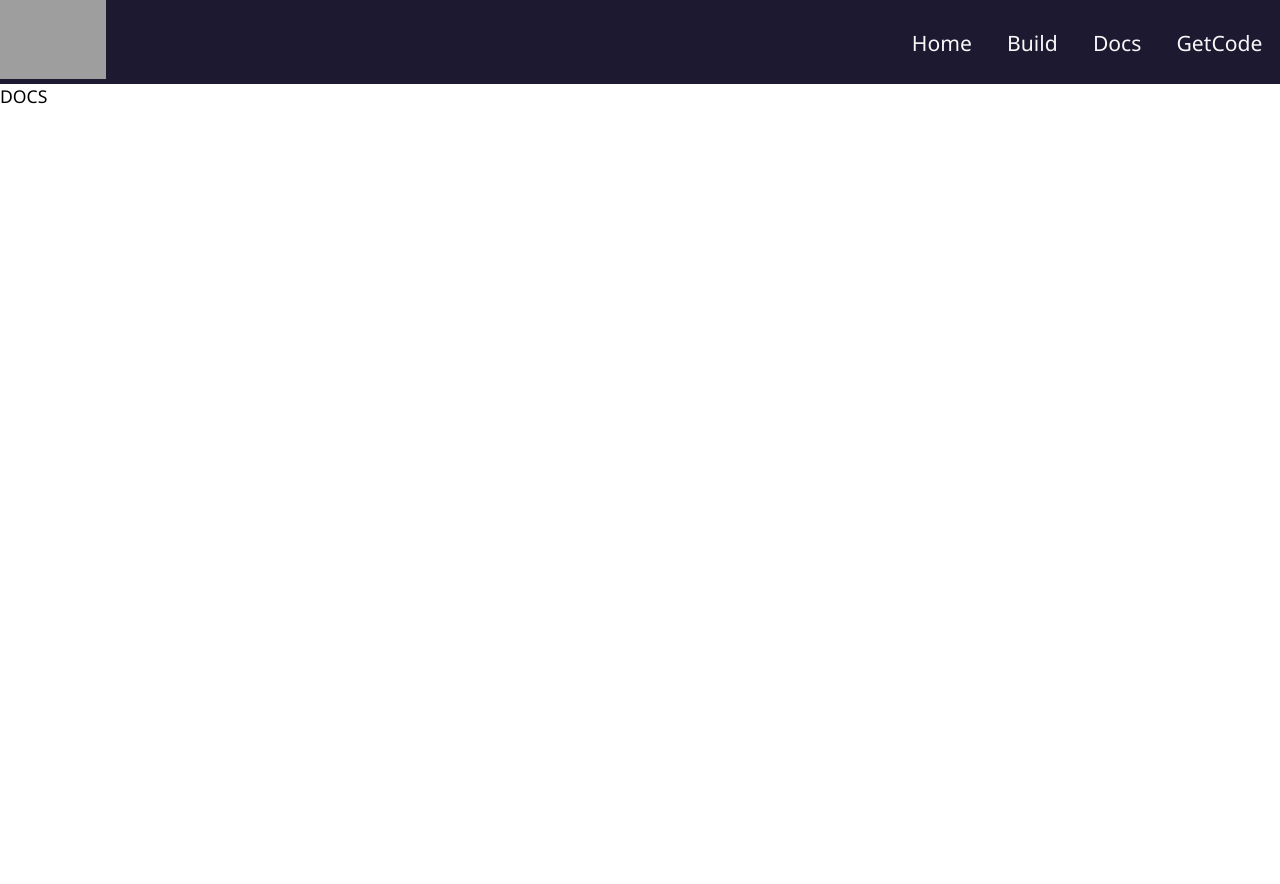
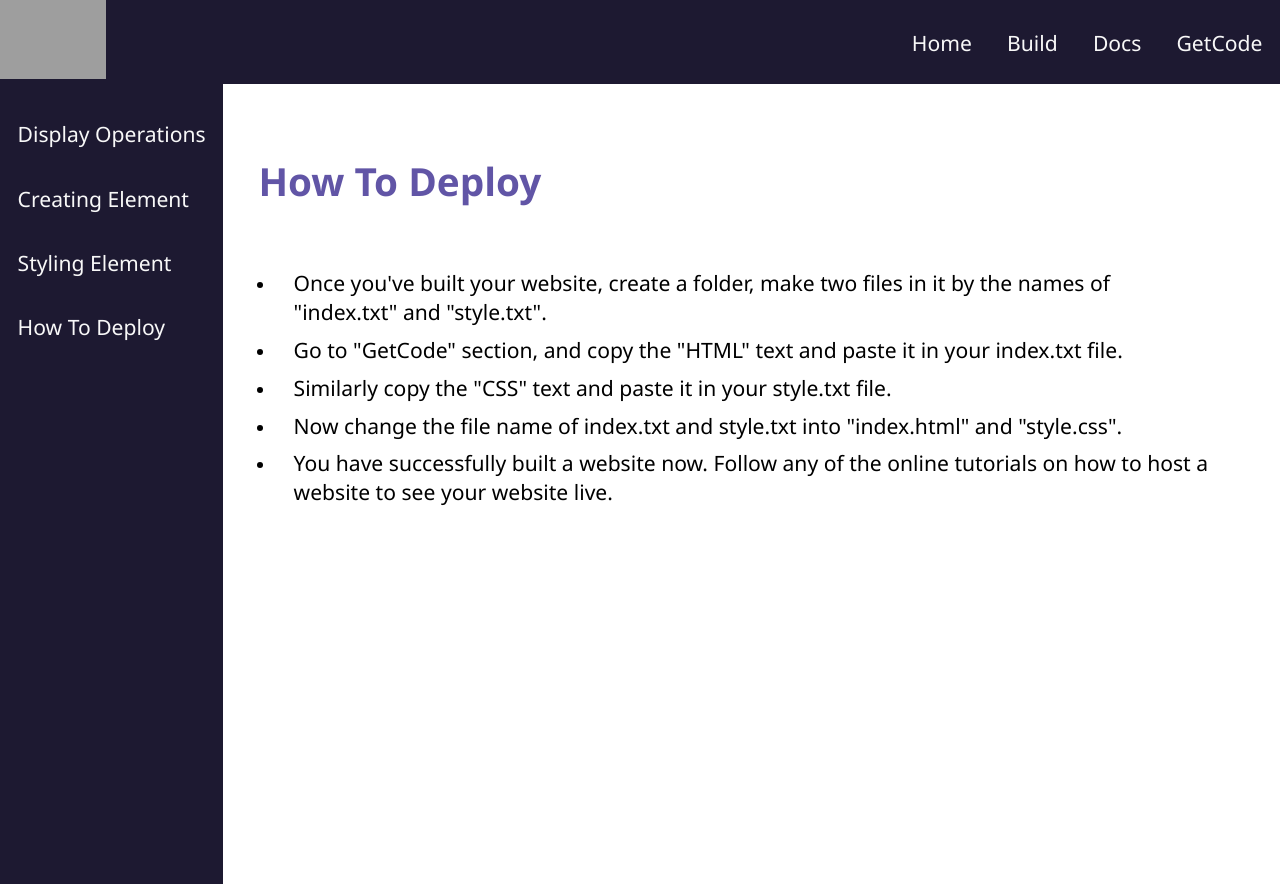
Before and after one commit to MingganM/WebBuilder, a React (Create React App) app: page /Docs/how-to-deploy in a window 1280 px wide. Before the commit the page ends 800 px from the top, so only its background shows below. Built offline with nearby package versions, Linux system fonts and the light colour scheme; grey boxes are pictures that could not be loaded.

Commit message:
v1.02 - Added docs and add attribute error handler

```diff
--- a/src/App.scss
+++ b/src/App.scss
@@ -38,3 +38,4 @@ $black: rgb(49, 49, 49);
 @import "./Styles/buildStyleSection.scss";
 @import "./Styles/GetCode.scss";
 @import "./Styles/Home.scss";
+@import "./Styles/Docs.scss";
--- a/src/Components/AddAttribute.js
+++ b/src/Components/AddAttribute.js
@@ -11,6 +11,10 @@ export default function AddAttribute(props) {
         const {current: { value: realVal }} = elemValue;
 
         addAttribute(propVal, realVal);
+
+        elemProp.current.value = "";
+        elemValue.current.value = "";
+
         close(e);
     }
 
--- /dev/null
+++ b/src/Components/docsComp/CreatingElement.js
@@ -0,0 +1,32 @@
+import React from 'react'
+
+export default function CreatingElement() {
+    return (
+        <article className="singleDoc">
+            <h2 className="singleDoc__title">Creating Element:</h2>
+
+            <div className="singleDoc__content">
+                <ul className="singleDoc__ul">
+                    <li className="singleDoc__li">
+                        <p className="singleDoc__p">Click on "Add" operation, fill the form, and submit.</p>
+                    </li>
+                    <li className="singleDoc__li">
+                        <span className="singleDoc__span">Element's Class:</span>
+                        <p className="singleDoc__p">The "class" will be used for css class and the name identifier. It is required.</p>
+                    </li>
+                    <li className="singleDoc__li">
+                        <span className="singleDoc__span">Element's Tag:</span>
+                        <p className="singleDoc__p">The "Tag" will be HTML tag, such as p, h1 ... h6, img, div, section and span etc. It is required.</p>
+                    </li>
+                    <li className="singleDoc__li">
+                        <span className="singleDoc__span">Element's Text:</span>
+                        <p className="singleDoc__p">Element's text is not mandatory, if you want to create a container element like "div" you can leave it empty.</p>
+                    </li>
+                    <li className="singleDoc__li">
+                        <p className="singleDoc__p">Once element is created it will be appended to "Main" root.</p>
+                    </li>
+                </ul>
+            </div>
+        </article>
+    )
+}
--- /dev/null
+++ b/src/Components/docsComp/DisplayOperations.js
@@ -0,0 +1,35 @@
+import React from 'react'
+
+export default function DisplayOperations() {
+    return (
+        <article className="singleDoc">
+            <h2 className="singleDoc__title">Display Operations:</h2>
+
+            <div className="singleDoc__content">
+                <ul className="singleDoc__ul">
+                    <li className="singleDoc__li">
+                        <span className="singleDoc__span">Select:</span>
+                        <p className="singleDoc__p"> Selects a particular element from markup list, That can later be styled or deleted.</p>
+                    </li>
+                    <li className="singleDoc__li">
+                        <span className="singleDoc__span">Move:</span>
+                        <p className="singleDoc__p"> Moves Element from markup list, they can be dropped in as another element's child but they will never be child of main branch again.</p>
+                    </li>
+                    <li className="singleDoc__li">
+                        <span className="singleDoc__span">Delete:</span>
+                        <p className="singleDoc__p"> Deletes the selected element.</p>
+                    </li>
+                    <li className="singleDoc__li">
+                        <span className="singleDoc__span">Add:</span>
+                        <p className="singleDoc__p"> Adds an element in the markup.</p>
+                    </li>
+                    <li className="singleDoc__li">
+                        <span className="singleDoc__span">Add Attribute:</span>
+                        <p className="singleDoc__p"> Will give the selected element an attribute.</p>
+                    </li>
+                </ul>
+
+            </div>
+        </article>
+    )
+}
--- /dev/null
+++ b/src/Components/docsComp/HowToDeploy.js
@@ -0,0 +1,29 @@
+import React from 'react'
+
+export default function HowToDeploy() {
+    return (
+        <article className="singleDoc">
+            <h2 className="singleDoc__title">How To Deploy</h2>
+
+            <div className="singleDoc__content">
+                <ul className="singleDoc__ul">
+                    <li className="singleDoc__li">
+                        <p className="singleDoc__p">Once you've built your website, create a folder, make two files in it by the names of "index.txt" and "style.txt".</p>
+                    </li>
+                    <li className="singleDoc__li">
+                        <p className="singleDoc__p">Go to "GetCode" section, and copy the "HTML" text and paste it in your index.txt file.</p>
+                    </li>
+                    <li className="singleDoc__li">
+                        <p className="singleDoc__p">Similarly copy the "CSS" text and paste it in your style.txt file.</p>
+                    </li>
+                    <li className="singleDoc__li">
+                        <p className="singleDoc__p">Now change the file name of index.txt and style.txt into "index.html" and "style.css".</p>
+                    </li>
+                    <li className="singleDoc__li">
+                        <p className="singleDoc__p">You have successfully built a website now. Follow any of the online tutorials on how to host a website to see your website live.</p>
+                    </li>
+                </ul>
+            </div>
+        </article>
+    )
+}
--- /dev/null
+++ b/src/Components/docsComp/StylingElement.js
@@ -0,0 +1,29 @@
+import React from 'react'
+
+export default function StylingElement() {
+    return (
+        <article className="singleDoc">
+            <h2 className="singleDoc__title">Styling Element</h2>
+
+            <div className="singleDoc__content">
+                <ul className="singleDoc__ul">
+                    <li className="singleDoc__li">
+                        <p className="singleDoc__p">Select the element from markup list with selector tool and apply styles to it.</p>
+                    </li>
+                    <li className="singleDoc__li">
+                        <p className="singleDoc__p">Styles are normal css styles. Elements are styled by their class, do not give two elements same class name.</p>
+                    </li>
+                    <li className="singleDoc__li">
+                        <p className="singleDoc__p">Adding styles through "Add Attribute" will not work.</p>
+                    </li>
+                    <li className="singleDoc__li">
+                        <p className="singleDoc__p">Images can only be passed as links in "Background Image" or in add attribute add src of img tag as a url.</p>
+                    </li>
+                    <li className="singleDoc__li">
+                        <p className="singleDoc__p">If you don't know which style does what, google that style property to learn more about it.</p>
+                    </li>
+                </ul>
+            </div>
+        </article>
+    )
+}
--- a/src/Context.js
+++ b/src/Context.js
@@ -32,6 +32,8 @@ export default class Context extends Component {
     addAttribute = (propVal, realVal) => {
         const { selectedClass: { classname, root }, markup } = this.state;
         let parentElem;
+
+        if(selectedClass === "None") return;
 
         if(root !== "main"){
             let rootObj = findObjViaClass(markup, root);
--- a/src/Pages/Docs.js
+++ b/src/Pages/Docs.js
@@ -1,9 +1,37 @@
-import React from 'react'
+import React from 'react';
+import {Switch, Route, Link} from 'react-router-dom';
+
+import DisplayOperations from '../Components/docsComp/DisplayOperations';
+import CreatingElement from '../Components/docsComp/CreatingElement';
+import StylingElement from '../Components/docsComp/StylingElement';
+import HowToDeploy from '../Components/docsComp/HowToDeploy';
 
 export default function Docs() {
     return (
-        <div>
-            DOCS
-        </div>
+        <section className="docs">
+            <ul className="docs__ul">
+                <li className="docs__li">
+                    <Link className="docs__link" to="/Docs">Display Operations</Link>
+                </li>
+                <li className="docs__li">
+                    <Link className="docs__link" to="/Docs/creating-element">Creating Element</Link>
+                </li>
+                <li className="docs__li">
+                    <Link className="docs__link" to="/Docs/styling-element">Styling Element</Link>
+                </li>
+                <li className="docs__li">
+                    <Link className="docs__link" to="/Docs/how-to-deploy">How To Deploy</Link>
+                </li>
+            </ul>
+
+            <div className="docs__container">
+                <Switch>
+                    <Route exact path="/Docs" component={DisplayOperations}/>
+                    <Route path="/Docs/creating-element" component={CreatingElement}/>
+                    <Route path="/Docs/styling-element" component={StylingElement}/>
+                    <Route path="/Docs/how-to-deploy" component={HowToDeploy}/>
+                </Switch>
+            </div>
+        </section>
     )
 }
--- /dev/null
+++ b/src/Styles/Docs.scss
@@ -0,0 +1,77 @@
+.docs{
+    display: flex;
+    justify-content: space-between;
+    width: 100%;
+    overflow: hidden;
+    flex-direction: column;
+
+    @media screen and (min-width: 43.75em){
+        height: 100vh;
+        flex-direction: row;
+    }
+    &__ul{
+        height: 100%;
+        padding: 1rem 0;
+        background-color: $secondary;
+        flex: 0 0 auto;
+        display: flex;
+        justify-content: space-around;
+
+        @media screen and (min-width: 43.75em){
+            flex-direction: column;
+            justify-content: flex-start;
+        }
+    }
+    &__li{
+
+    }
+    &__link{
+        color: $white;
+        text-decoration: none;
+        font-size: 1.2rem;
+        padding: 1rem;
+        display: block;
+        &:hover{
+            background: $white;
+            color: $primary;
+        }
+    }
+
+    &__container{
+        padding: 2rem;
+        flex: 1 1 auto;
+
+    }
+
+    .singleDoc{
+        width: 100%;
+
+        &__title{
+            color: $primary;
+            font-size: 2.2rem;
+            margin: 2rem 0;
+        }
+        &__content{
+            padding: 1rem;
+        }
+        &__ul{
+
+        }
+        &__li{
+            // display: flex;
+            margin: 0.5rem 0;
+        }
+        &__span{
+            font-size: 1.2rem;
+            font-weight: 500;
+            margin: 0 1rem;
+            & + p {
+                margin:0 2rem;
+            }
+        }
+        &__p{
+            font-size: 1.2rem;
+            margin: 0 1rem;
+        }
+    }
+}
```
